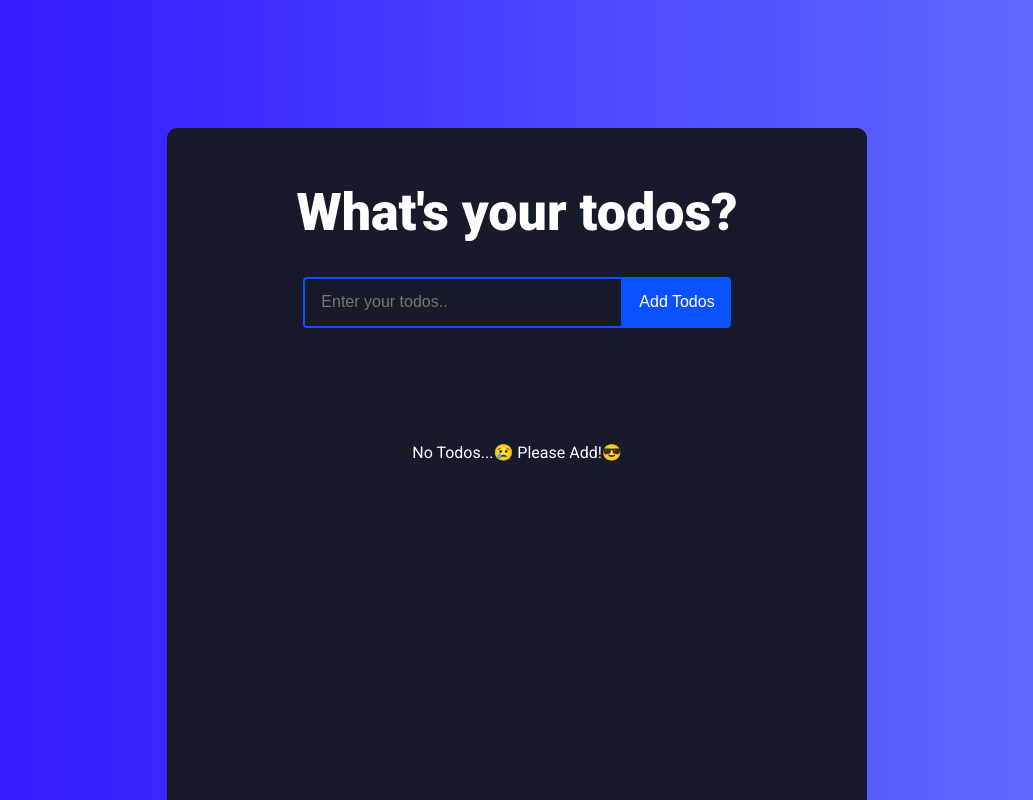
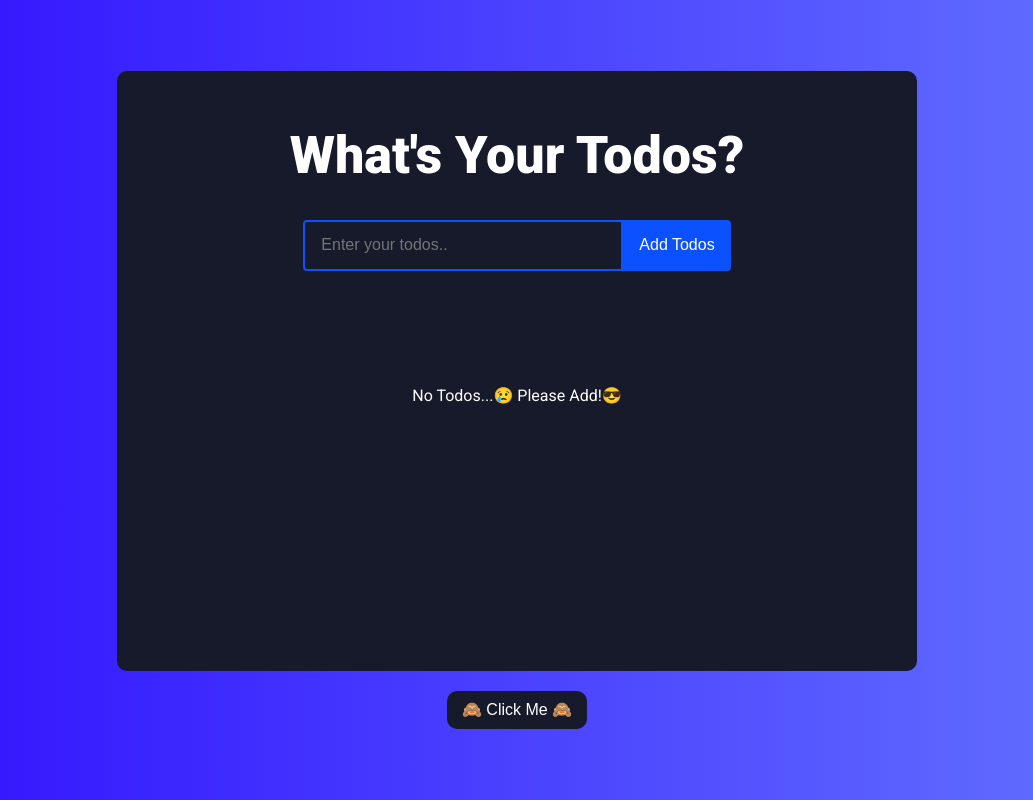
Before and after one commit to gichul0317/todo-app-with-reducer, a React (Create React App) app: page / in a window 1280 px wide. Shown: the top 800 px of the page, without its empty margins (123-1156 px from the left). Built offline with nearby package versions, Linux system fonts and the light colour scheme.

Commit message:
working on modal

```diff
--- a/public/index.html
+++ b/public/index.html
@@ -28,6 +28,7 @@
   </head>
   <body>
     <noscript>You need to enable JavaScript to run this app.</noscript>
+    <div id="overlay"></div>
     <div id="root"></div>
     <!--
       This HTML file is a template.
--- a/src/App.css
+++ b/src/App.css
@@ -7,4 +7,9 @@ body {
     rgba(48, 16, 255, 1) 0%,
     rgba(100, 115, 255, 1) 100%
   );
+  height: 100vh;
+  overflow-y: hidden;
+  display: flex;
+  flex-direction: column;
+  justify-content: center;
 }
--- a/src/App.js
+++ b/src/App.js
@@ -1,11 +1,27 @@
 import React from 'react';
 import Form from './Components/Form/Form';
+import Modal from './Components/Modal/Modal';
+import { Backdrop, ModalOverlay } from './Components/Overlay/Overlay';
+import Button from './Components/Button/Button';
 import './App.css';
+import { useState } from 'react/cjs/react.development';
 
 function App(props) {
+  const [showModal, setShowModal] = useState(false);
+
+  const showModalHandler = () => {
+    setShowModal(true);
+  };
+
+  const hideModalHandler = () => {
+    setShowModal(false);
+  };
+
   return (
     <React.Fragment>
+      {showModal && <Modal onClose={hideModalHandler} />}
       <Form />
+      <Button onShow={showModalHandler} />
     </React.Fragment>
   );
 }
--- /dev/null
+++ b/src/Components/Button/Button.js
@@ -0,0 +1,14 @@
+import React from 'react';
+import styles from './Button.module.css';
+
+function Button(props) {
+  return (
+    <div className={styles.buttonbox}>
+      <button className={styles.button} onClick={props.onShow}>
+        🙈 Click Me 🙈
+      </button>
+    </div>
+  );
+}
+
+export default Button;
--- /dev/null
+++ b/src/Components/Button/Button.module.css
@@ -0,0 +1,21 @@
+.buttonbox {
+  width: 100%;
+  display: flex;
+  justify-content: center;
+  margin-top: 20px;
+}
+
+.button {
+  cursor: pointer;
+  border: none;
+  background-color: #161a2b;
+  border-radius: 10px;
+  padding: 10px 15px;
+  transition: all 300ms ease-in;
+  color: #fff;
+}
+
+.button:hover,
+.button:active {
+  background-color: rgba(100, 115, 255, 1);
+}
--- a/src/Components/Form/Form.module.css
+++ b/src/Components/Form/Form.module.css
@@ -1,19 +1,20 @@
 .container {
-  max-width: 700px;
+  max-width: 800px;
   width: 100%;
-  min-height: 700px;
-  height: 100%;
-  margin: 10% auto;
+  height: 600px;
+  margin: auto;
   background-color: #161a2b;
   border-radius: 10px;
   text-align: center;
   padding: 20px;
+  overflow-y: auto;
 }
 
 h1 {
   font-weight: 900;
   font-size: 52px;
   color: #fff;
+  text-transform: capitalize;
 }
 
 .form {
--- /dev/null
+++ b/src/Components/Modal/Modal.js
@@ -0,0 +1,21 @@
+import React from 'react';
+import Overlay from '../Overlay/Overlay';
+import styles from './Modal.module.css';
+
+function Modal(props) {
+  return (
+    <Overlay>
+      <div className={styles.modal}>
+        <h3>React hooks used are including:</h3>
+        <p>
+          useState, useRef, useReducer, useEffect, portals(rendering DOM) and
+          CSS modules
+        </p>
+        <p>Developed by Gichul Jaun, 2022</p>
+        <button>Close Modal</button>
+      </div>
+    </Overlay>
+  );
+}
+
+export default Modal;
--- /dev/null
+++ b/src/Components/Modal/Modal.module.css
@@ -0,0 +1,32 @@
+.modal {
+  display: flex;
+  flex-direction: column;
+  align-items: center;
+}
+
+.modal h3 {
+  font-size: 42px;
+  font-weight: 900;
+  margin: 10px 0;
+}
+
+.modal p {
+  font-size: 24px;
+  font-weight: 400;
+  margin: 10px 0;
+}
+
+.modal button {
+  margin-top: 40px;
+  background-color: transparent;
+  padding: 5px 10px;
+  border-radius: 5px;
+  cursor: pointer;
+  transition: all 300ms ease-out;
+}
+
+button:hover,
+button:active {
+  background-color: #161a2b;
+  color: #fff;
+}
--- /dev/null
+++ b/src/Components/Overlay/Overlay.js
@@ -0,0 +1,25 @@
+import React from 'react';
+import reactDom from 'react-dom';
+import styles from './Overlay.module.css';
+
+export function Backdrop(props) {
+  return <div className={styles.backdrop}></div>;
+}
+
+export function ModalOverlay(props) {
+  return <div className={styles.overlay}>{props.children}</div>;
+}
+
+function Overlay(props) {
+  return (
+    <React.Fragment>
+      {reactDom.createPortal(<Backdrop />, document.getElementById('overlay'))}
+      {reactDom.createPortal(
+        <ModalOverlay>{props.children}</ModalOverlay>,
+        document.getElementById('overlay')
+      )}
+    </React.Fragment>
+  );
+}
+
+export default Overlay;
--- /dev/null
+++ b/src/Components/Overlay/Overlay.module.css
@@ -0,0 +1,33 @@
+.backdrop {
+  position: fixed;
+  top: 0;
+  left: 0;
+  right: 0;
+  bottom: 0;
+  width: 100%;
+  height: 100%;
+  background-color: rgba(0, 0, 0, 0.75);
+}
+
+.overlay {
+  position: fixed;
+  top: 30vh;
+  left: 5%;
+  width: 90%;
+  background-color: #cfcabc;
+  padding: 24px;
+  border-radius: 10px;
+  box-shadow: 0 2px 8px rgba(0, 0, 0, 0.25);
+  z-index: 7;
+}
+
+@keyframes slide-down {
+  from {
+    opacity: 0;
+    transform: translateY(-3rem);
+  }
+  to {
+    opacity: 1;
+    transform: translateY(0);
+  }
+}
```
